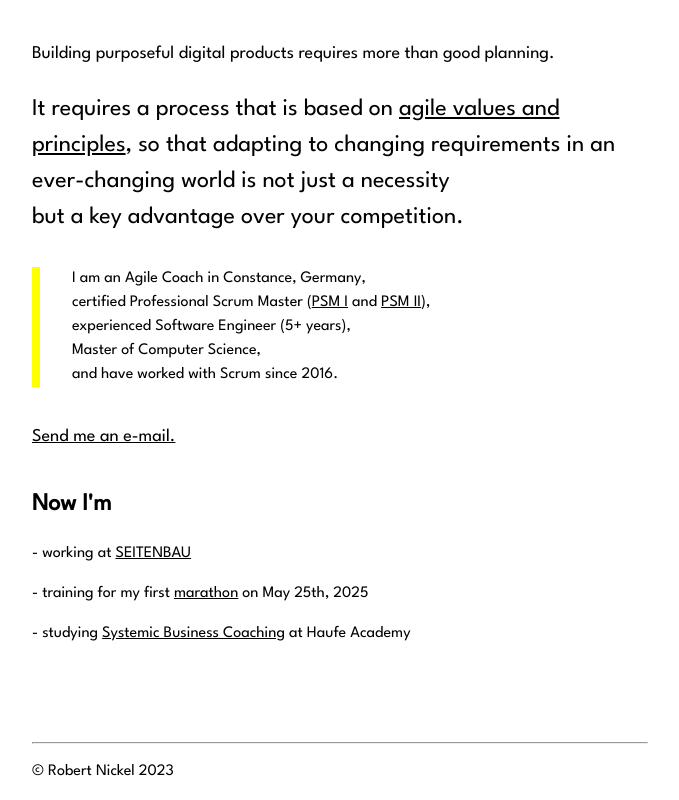
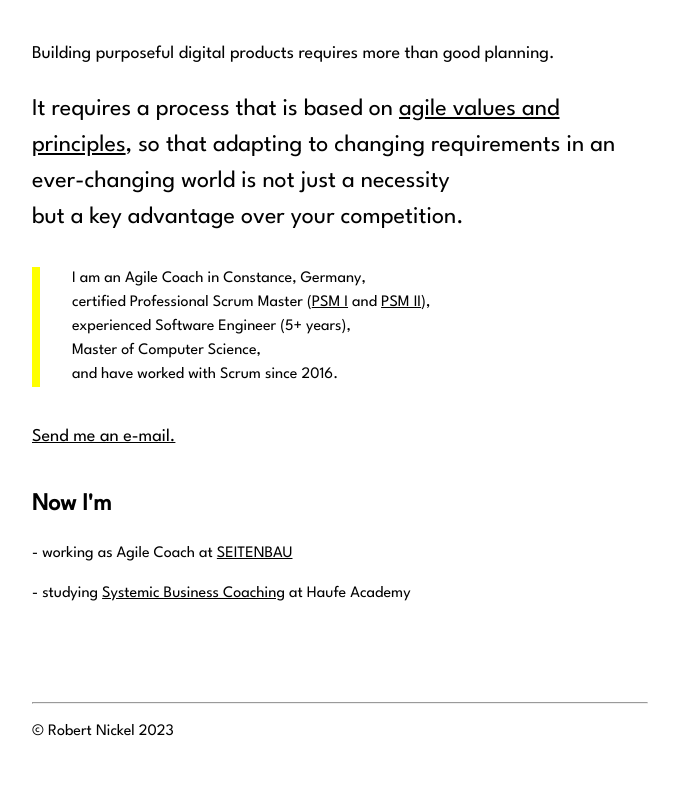
Before and after one commit to Robert-Nickel/robertnickel.online_3.0, a SvelteKit app: page / in a window 1280 px wide. Shown: the part 832-1632 px from the top of the page, without its empty margins (300-979 px from the left). After the commit the page ends 1592 px from the top, so only its background shows below. Built offline with nearby package versions, Linux system fonts and the light colour scheme.

Commit message:
updated current activities

```diff
--- a/src/routes/+page.svelte
+++ b/src/routes/+page.svelte
@@ -70,12 +70,7 @@
 
 		<div style="margin: auto;">
 			<h2>Now I'm</h2>
-			<p>- working at <a href="https://www.seitenbau.com/">SEITENBAU</a></p>
-			<p>
-				- training for my first <a href="https://www.wuerzburg-marathon.de/"
-					>marathon</a
-				> on May 25th, 2025
-			</p>
+			<p>- working as Agile Coach at <a href="https://www.seitenbau.com/">SEITENBAU</a></p>
 			<p>
 				- studying <a href="https://www.haufe-akademie.de/34218"
 					>Systemic Business Coaching</a
```
